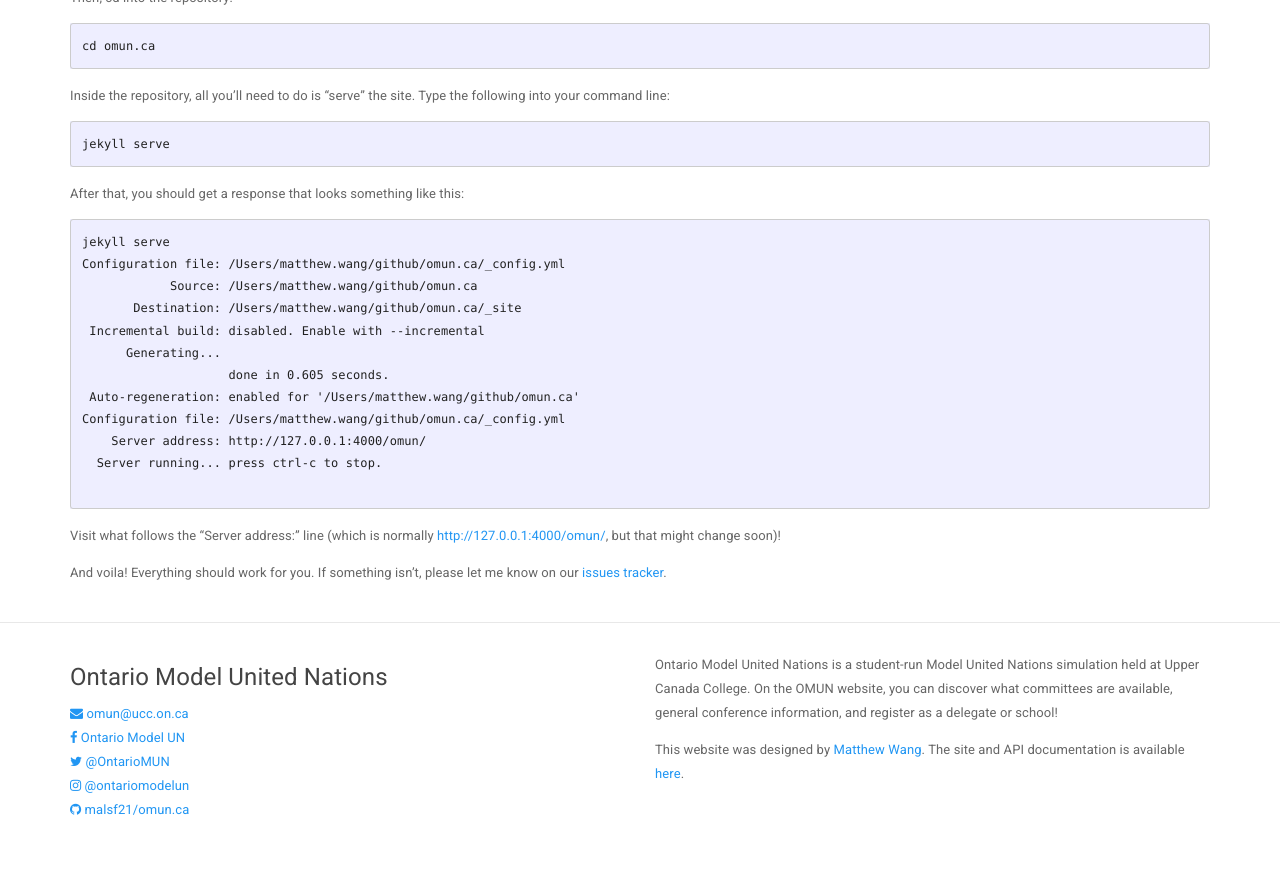
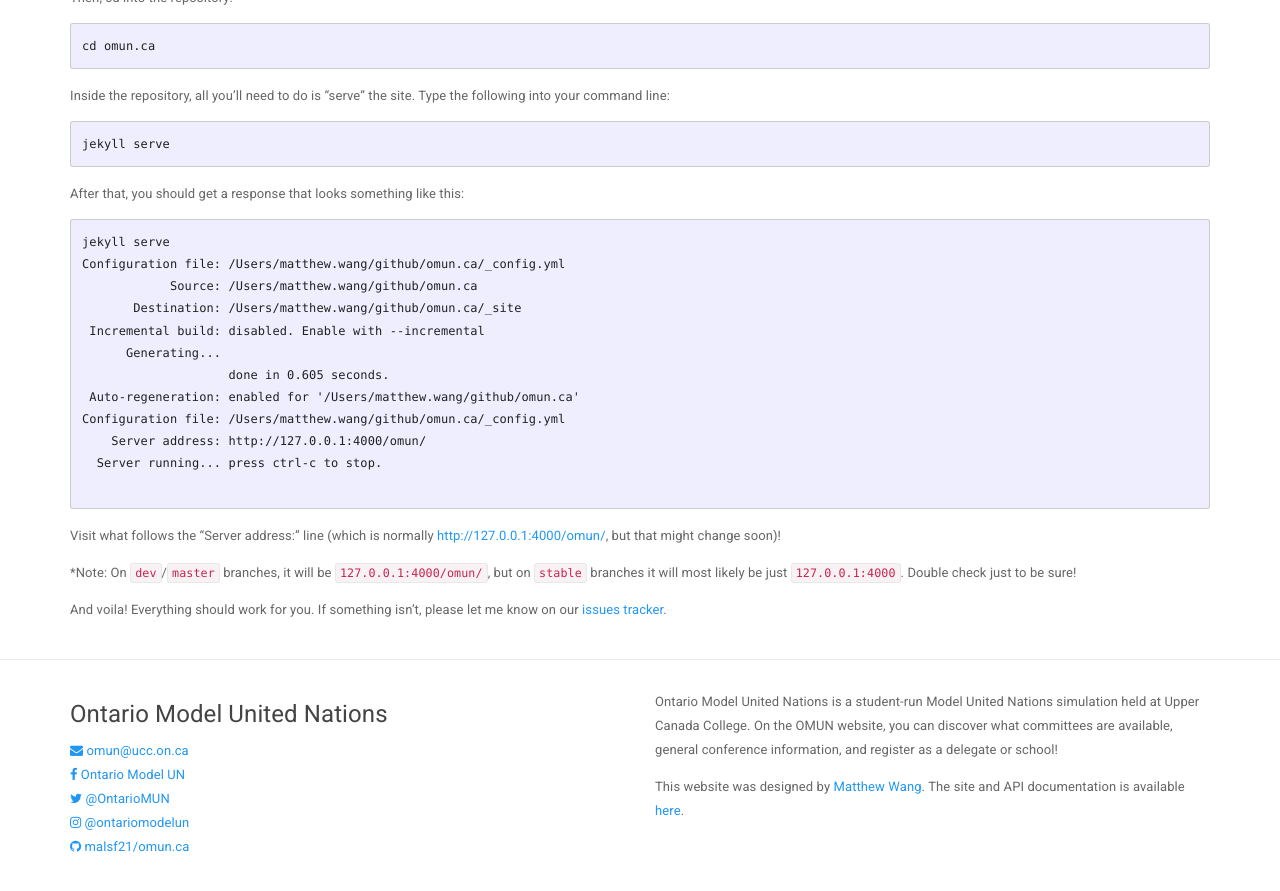
Before and after one commit to malsf21/omun.ca, a Jekyll site: the page built from _docs/setup.md, in a window 1280 px wide and 900 px high, scrolled down 676 px. Shown: the top 891 px of the window. Built offline with Jekyll 4.4.1, drawn with Linux system fonts in a browser that asks for light colours; before the commit the page ends 1539 px from its top, so only the background shows below that.

Commit message:
Update setup.md

```diff
--- a/_docs/setup.md
+++ b/_docs/setup.md
@@ -54,4 +54,6 @@ Configuration file: /Users/matthew.wang/github/omun.ca/_config.yml
 
 Visit what follows the "Server address:" line (which is normally [http://127.0.0.1:4000/omun/](http://127.0.0.1:4000/omun/), but that might change soon)!
 
+*Note: On `dev`/`master` branches, it will be `127.0.0.1:4000/omun/`, but on `stable` branches it will most likely be just `127.0.0.1:4000`. Double check just to be sure!
+
 And voila! Everything should work for you. If something isn't, please let me know on our [issues tracker](https://github.com/malsf21/omun.ca/issues).
```
